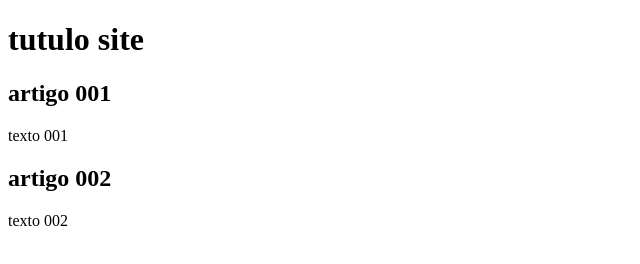
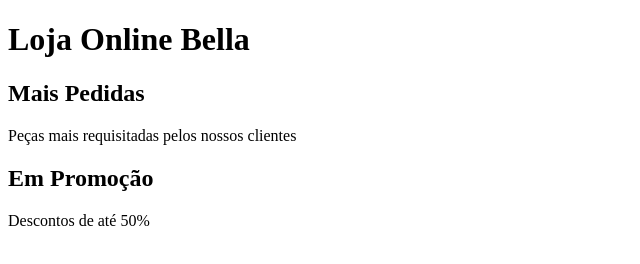
Before and after one commit to isabella0260/Ola-Mundo, a plain HTML site: page site-exemplo/index.html in a window 1280 px wide. Shown: the whole page, without its empty margins (0-640 px from the left). Drawn offline with Linux system fonts and the light colour scheme.

Commit message:
começo do conteúdo

```diff
--- a/site-exemplo/index.html
+++ b/site-exemplo/index.html
@@ -8,15 +8,15 @@
 <body>
     <main>
         <header>
-            <h1>tutulo site</h1>
+            <h1>Loja Online Bella</h1>
         </header>
         <article>
-            <h2>artigo 001</h2>
-            <p>texto 001</p>
+            <h2>Mais Pedidas</h2>
+            <p>Peças mais requisitadas pelos nossos clientes</p>
         </article>
         <article>
-            <h2>artigo 002</h2>
-            <p>texto 002</p>
+            <h2>Em Promoção </h2>
+            <p>Descontos de até 50%</p>
         </article>
     </main>
 </body>
```
